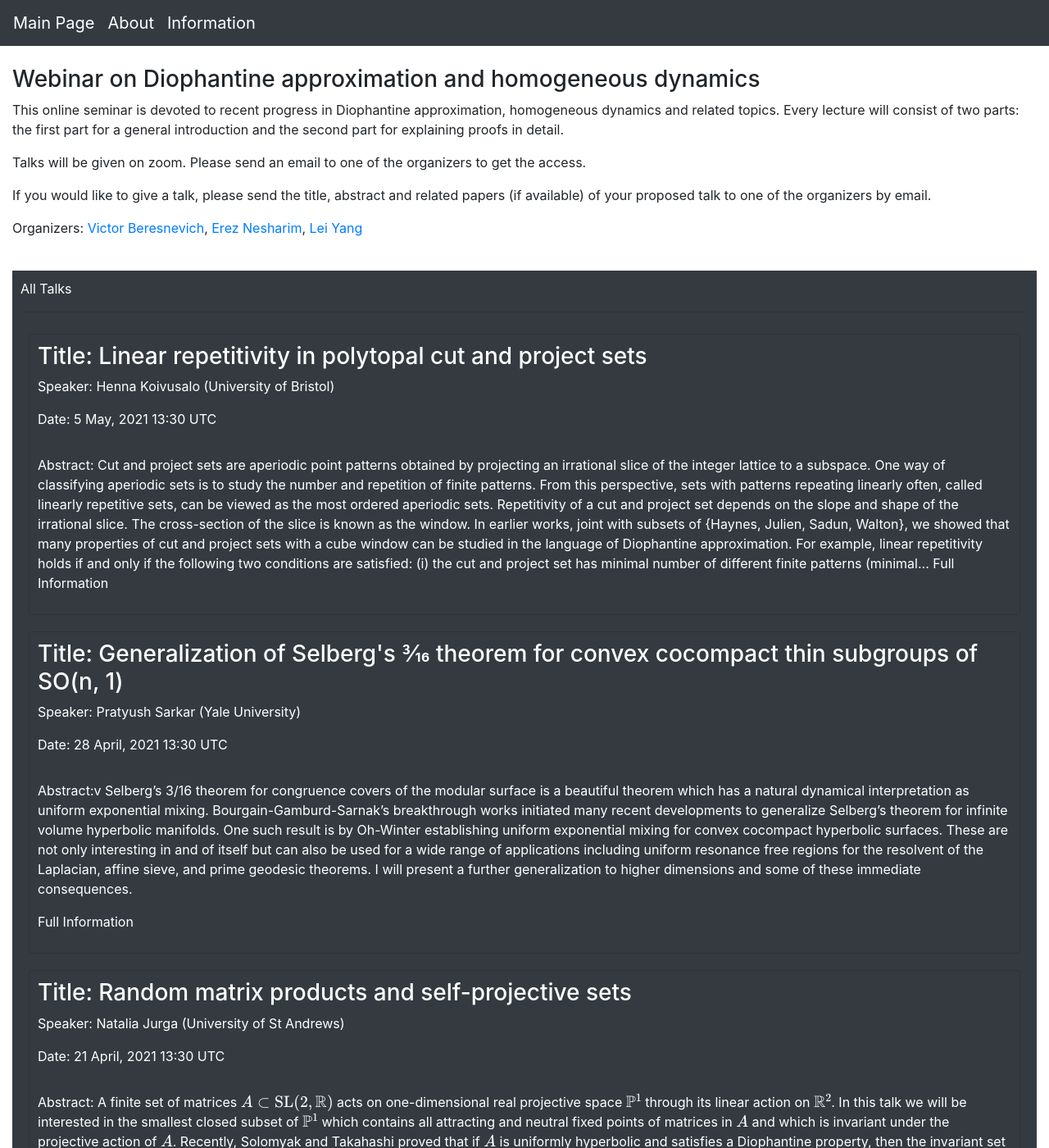
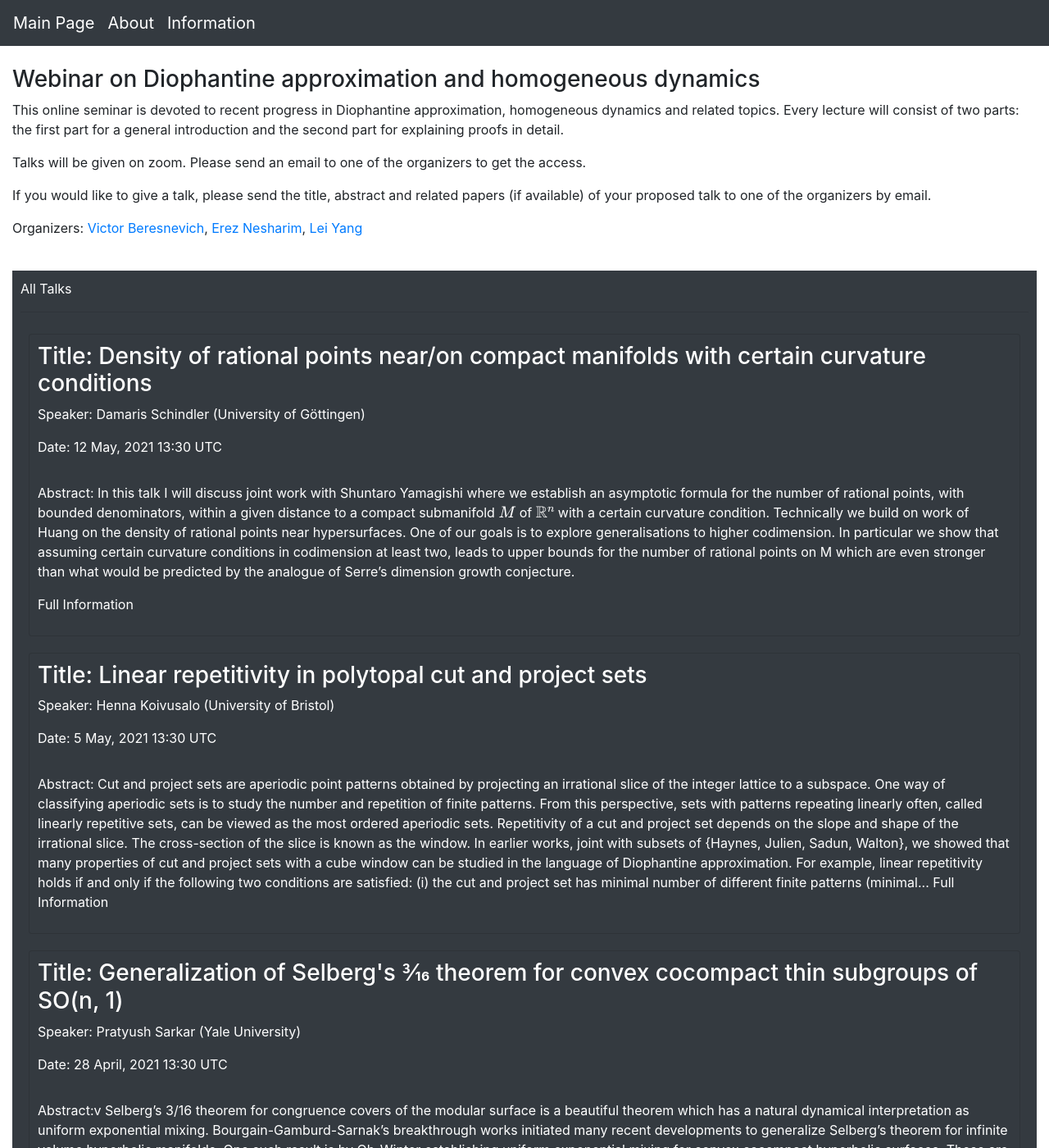
Before and after one commit to lively-cat-lover/DAHD-webinar, a Jekyll site: the page built from index.md, in a window 1280 px wide and 1400 px high. Shown: the whole window at 82% size. Built offline with Jekyll 4.4.1, drawn with Linux system fonts in a browser that asks for light colours; formulas are drawn with MathJax 3; our own code applies the rules of GitHub Pages for plain Markdown files; some of the changed text lies outside the part shown.

Commit message:
add talks and links

```diff
--- /dev/null
+++ b/_posts/2021-05-12-Damaris.md
@@ -0,0 +1,9 @@
+---
+layout: post
+title: Density of rational points near/on compact manifolds with certain curvature conditions
+speaker: Damaris Schindler (University of Göttingen)
+date: 2021-05-12 13:30:00 +0000
+categories: Diophantine approximation
+---
+
+Abstract: In this talk I will discuss joint work with Shuntaro Yamagishi where we establish an asymptotic formula for the number of rational points, with bounded denominators, within a given distance to a compact submanifold $M$ of $\mathbb{R}^n$ with a certain curvature condition. Technically we build on work of Huang on the density of rational points near hypersurfaces. One of our goals is to explore generalisations to higher codimension. In particular we show that assuming certain curvature conditions in codimension at least two, leads to upper bounds for the number of rational points on M which are even stronger than what would be predicted by the analogue of Serre's dimension growth conjecture.
```
Also changed, not shown: _posts/2021-04-21-Natalie.md (+2 -0 lines), _posts/2021-04-28-Sarkar.md (+2 -0 lines).
